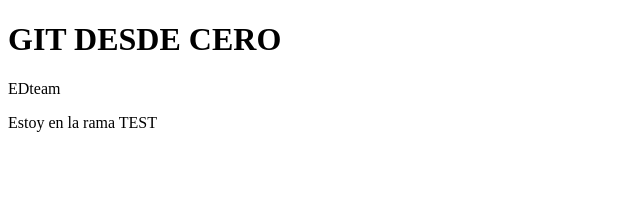
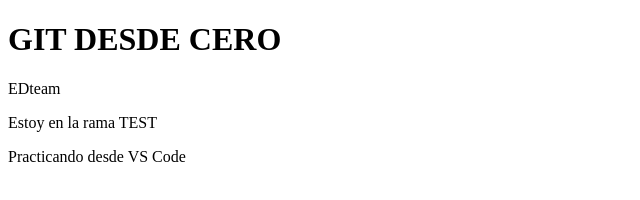
Before and after one commit to HenryECV/practicando-git, a plain HTML site: page index.html in a window 1280 px wide. Shown: the whole page, without its empty margins (0-640 px from the left). Drawn offline with Linux system fonts and the light colour scheme.

Commit message:
Primer commit desde VS Code

```diff
--- a/index.html
+++ b/index.html
@@ -3,7 +3,7 @@
 <head>
     <meta charset="UTF-8">
     <meta name="viewport" content="width=device-width, initial-scale=1.0">
-    <title>Practicando en GIT</title>
+    <title>Practicando en GIT desde VS Code</title>
 </head>
 <body>
     <h1>GIT DESDE CERO</h1>
@@ -11,5 +11,10 @@
     <section>
         <p>Estoy en la rama TEST</p>
     </section>
+    <div>
+        <p>
+            Practicando desde VS Code
+        </p>
+    </div>
 </body>
 </html>
```
Also changed, not shown: 1 other file.
